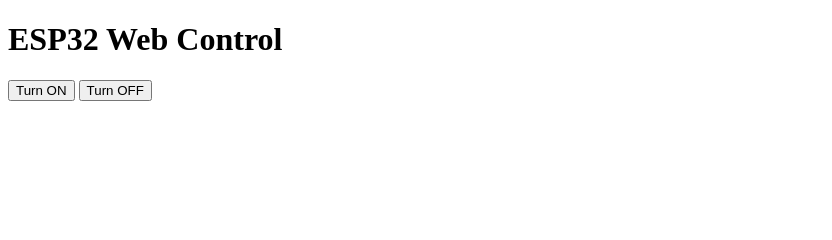
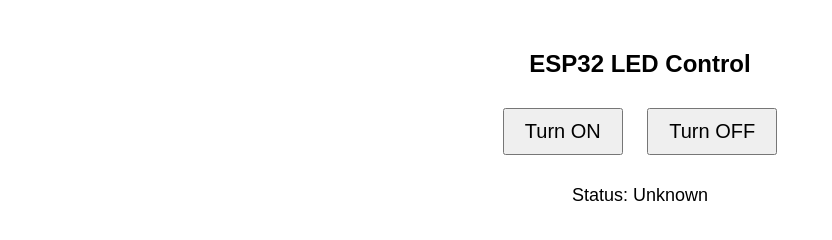
Before and after one commit to mzh2903/Esp32, a plain HTML site: page index.html in a window 1280 px wide. Shown: the whole page, without its empty margins (0-832 px from the left). Drawn offline with Linux system fonts and the light colour scheme.

Commit message:
Update index.html

```diff
--- a/index.html
+++ b/index.html
@@ -4,18 +4,32 @@
     <meta charset="UTF-8">
     <meta name="viewport" content="width=device-width, initial-scale=1.0">
     <title>ESP32 Web Control</title>
+    <style>
+        body { font-family: Arial, sans-serif; text-align: center; margin-top: 50px; }
+        button { font-size: 20px; padding: 10px 20px; margin: 10px; cursor: pointer; }
+        #status { font-size: 18px; margin-top: 20px; }
+    </style>
+</head>
+<body>
+    <h2>ESP32 LED Control</h2>
+    <button onclick="sendCommand('ON')">Turn ON</button>
+    <button onclick="sendCommand('OFF')">Turn OFF</button>
+    <p id="status">Status: Unknown</p>
+
     <script>
+        const ESP32_IP = "http://192.168.100.217"; // Ganti dengan IP ESP32
+
         function sendCommand(command) {
-            fetch(`http://192.168.100.217/control?cmd=${command}`)
+            fetch(`${ESP32_IP}/control?cmd=${command}`)
                 .then(response => response.text())
-                .then(data => console.log(data))
-                .catch(error => console.error(error));
+                .then(data => {
+                    document.getElementById("status").innerText = `Status: ${data}`;
+                })
+                .catch(error => {
+                    console.error("Error:", error);
+                    document.getElementById("status").innerText = "ESP32 tidak dapat dihubungi!";
+                });
         }
     </script>
-</head>
-<body>
-    <h1>ESP32 Web Control</h1>
-    <button onclick="sendCommand('ON')">Turn ON</button>
-    <button onclick="sendCommand('OFF')">Turn OFF</button>
 </body>
 </html>
```
